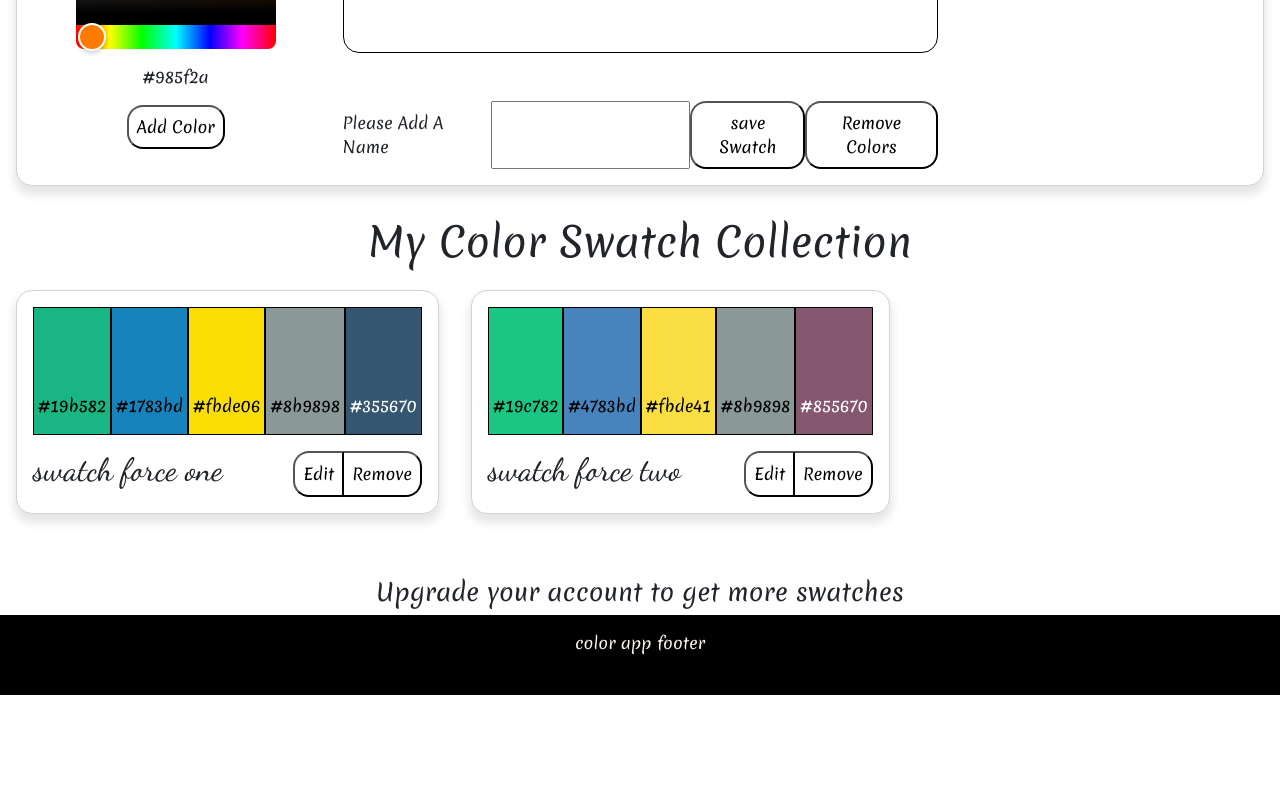
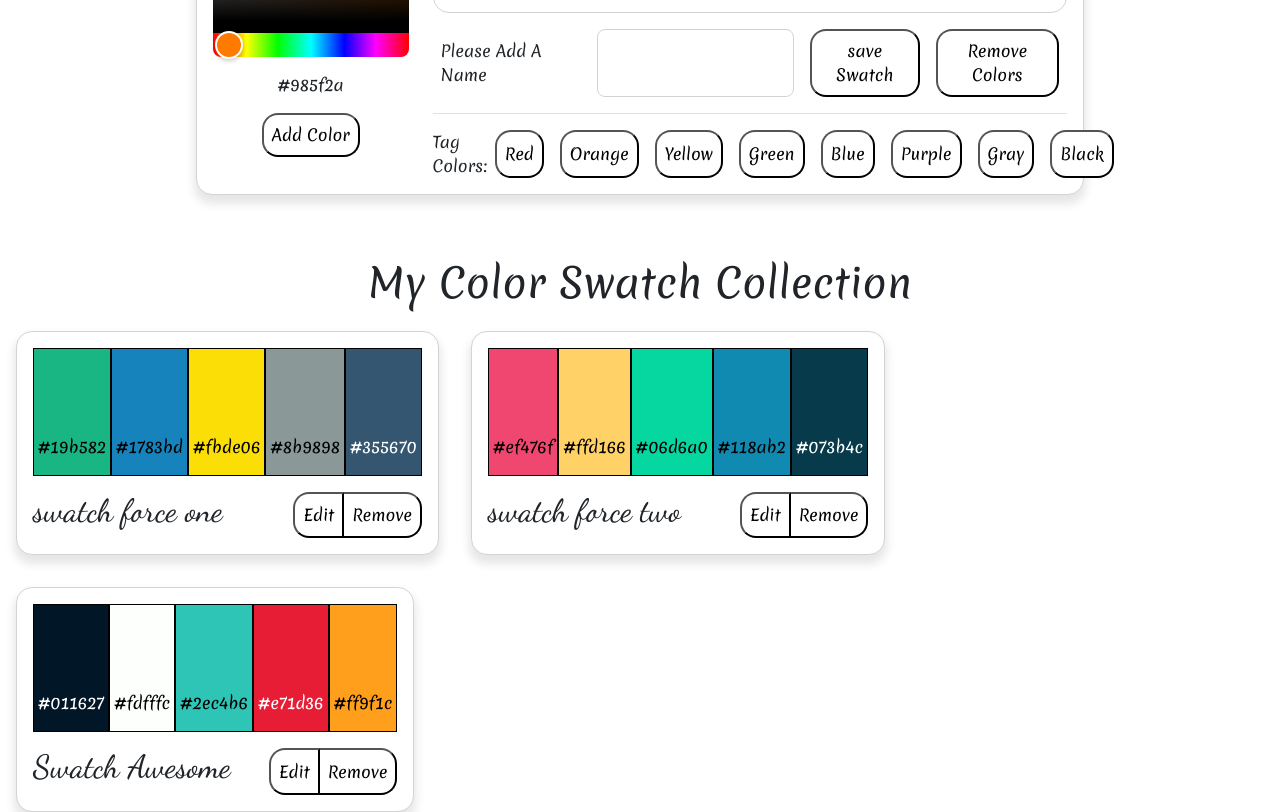
Before and after one commit to Adk1ns/color-app, a React (Create React App) app: page /MySwatches in a window 1280 px wide. Shown: the part 380-1192 px from the top of the page. Before the commit the page ends 1075 px from the top, so only its background shows below. Built offline with nearby package versions, Linux system fonts and the light colour scheme; a web font is replaced by a local one.

Commit message:
updated logic and css

```diff
--- a/src/App.css
+++ b/src/App.css
@@ -17,4 +17,5 @@
 }
 main {
 	background-color: white;
+	/* background-image: url('/home/j/Documents/code/Random Projects/color-app/src/Images/colorDrip.jpg'); */
 }
--- a/src/App.js
+++ b/src/App.js
@@ -53,27 +53,58 @@ function App(props) {
 			colors: [
 				{
 					id: 1,
-					color: '#19c782',
+					color: '#ef476f',
 					swatch: 'two',
 				},
 				{
 					id: 2,
-					color: '#4783bd',
+					color: '#ffd166',
 					swatch: 'two',
 				},
 				{
 					id: 3,
-					color: '#fbde41',
+					color: '#06d6a0',
 					swatch: 'two',
 				},
 				{
 					id: 4,
-					color: '#8b9898',
+					color: '#118ab2',
 					swatch: 'two',
 				},
 				{
 					id: 5,
-					color: '#855670',
+					color: '#073b4c',
+					swatch: 'two',
+				},
+			],
+		},
+		{
+			name: 'Swatch Awesome',
+			id: 292,
+			colors: [
+				{
+					id: 1,
+					color: '#011627',
+					swatch: 'two',
+				},
+				{
+					id: 2,
+					color: '#fdfffc',
+					swatch: 'two',
+				},
+				{
+					id: 3,
+					color: '#2ec4b6',
+					swatch: 'two',
+				},
+				{
+					id: 4,
+					color: '#e71d36',
+					swatch: 'two',
+				},
+				{
+					id: 5,
+					color: '#ff9f1c',
 					swatch: 'two',
 				},
 			],
@@ -135,7 +166,8 @@ function App(props) {
 					</Routes>
 				</main>
 				<footer className='footer text-center'>
-					<p className='Merienda pt-3'>color app footer</p>
+					<p className='Merienda pt-3 mb-0'>ColorSwatch.com</p>
+					<p>2022</p>
 				</footer>
 			</AppHeaderStyle>
 		</UserContext.Provider>
--- a/src/AppHeaderStyle.js
+++ b/src/AppHeaderStyle.js
@@ -80,5 +80,17 @@ const AppHeaderStyle = styled.div`
 		color: white;
 		text-decoration: none;
 	}
+
+	${'' /* other */}
+
+	.colorDrip-size {
+		height: 20%;
+		width: 100%;
+		border-radius: 1rem;
+	}
+	.border-bottom {
+		padding-bottom: 1rem;
+		border-bottom: 1px solid lightgray;
+	}
 `
 export default AppHeaderStyle
--- a/src/Components/CSS.js
+++ b/src/Components/CSS.js
@@ -7,7 +7,7 @@ const CSS = () => {
 				I'm thinking here I will have some CSS resources and/or tutorials??
 			</h3>
 			<h4>Merch?</h4>
-			<p>I don't fucking know yet so here is some lorem</p>
+			<p>I don't know yet so here is some lorem</p>
 			<p>
 				Lorem ipsum dolor sit amet, consectetur adipiscing elit, sed do eiusmod
 				tempor incididunt ut labore et dolore magna aliqua. Ut enim ad minim
--- a/src/Components/ColorConverter/ColorConverter.js
+++ b/src/Components/ColorConverter/ColorConverter.js
@@ -1,6 +1,6 @@
 import React from 'react'
 import ConverterStyle from './ConverterStyle'
-import chroma, { rgb } from 'chroma-js'
+import chroma from 'chroma-js'
 import { useState, useEffect } from 'react'
 
 const ColorConverter = () => {
@@ -33,6 +33,9 @@ const ColorConverter = () => {
 	const checker = () => {
 		setIsValid(chroma.valid(enteredValue))
 	}
+	if (nameConverted.split(' ').map((word) => word[0]) == '#') {
+		setNameConverted('N/A')
+	}
 
 	return (
 		<ConverterStyle>
@@ -58,11 +61,11 @@ const ColorConverter = () => {
 					<p>
 						RGB: ({rgbConverted[0]}, {rgbConverted[1]}, {rgbConverted[2]})
 					</p>
-					{/* <p>name: {nameConverted}</p> */}
+					<p>Name: {nameConverted}</p>
 
 					<p>
-						HSL: {hslConverted[0]}, {hslConverted[1]}, {hslConverted[2]},{' '}
-						{hslConverted[3]}
+						HSL: {hslConverted[0]}, {hslConverted[1]}%, {hslConverted[2]}
+						%, {hslConverted[3]}
 					</p>
 				</div>
 			</div>
--- a/src/Components/MainPage.js
+++ b/src/Components/MainPage.js
@@ -34,43 +34,6 @@ const MainPage = ({ mySwatches, setMySwatches }) => {
 					id: 5,
 					color: '#d90429',
 					swatch: 'one',
-				},
-			],
-		},
-		{
-			name: 'Trouser Brownies',
-			id: 20,
-			style: ['brown', 'autumn'],
-			colors: [
-				{
-					id: 1,
-					color: '#b57953',
-					swatch: 'two',
-				},
-				{
-					id: 2,
-					color: '#9d6441',
-					swatch: 'two',
-				},
-				{
-					id: 3,
-					color: '#875233',
-					swatch: 'two',
-				},
-				{
-					id: 4,
-					color: '#673820',
-					swatch: 'two',
-				},
-				{
-					id: 5,
-					color: '#552914',
-					swatch: 'two',
-				},
-				{
-					id: 6,
-					color: '#432818',
-					swatch: 'two',
 				},
 			],
 		},
@@ -147,6 +110,43 @@ const MainPage = ({ mySwatches, setMySwatches }) => {
 			],
 		},
 		{
+			name: 'Go Ducks!',
+			id: 67341,
+			style: ['green', 'summer', 'yellow'],
+			colors: [
+				{
+					id: 2,
+					color: '#60992b',
+					swatch: 'two',
+				},
+				{
+					id: 3,
+					color: '#fbde41',
+					swatch: 'two',
+				},
+				{
+					id: 4,
+					color: '#19c782',
+					swatch: 'two',
+				},
+				{
+					id: 5,
+					color: '#fffb45',
+					swatch: 'two',
+				},
+				{
+					id: 6,
+					color: '#2ec4b6',
+					swatch: 'two',
+				},
+				{
+					id: 7,
+					color: '#f9dd00',
+					swatch: 'two',
+				},
+			],
+		},
+		{
 			name: 'Mississippi Mud Snack',
 			id: 31,
 			style: ['brown', 'popular'],
@@ -196,7 +196,7 @@ const MainPage = ({ mySwatches, setMySwatches }) => {
 		{
 			name: 'Squatch Swatch',
 			id: 32,
-			style: ['bold'],
+			style: ['bold', 'green', 'blue', 'gray', 'yellow'],
 			colors: [
 				{
 					id: 1,
@@ -325,6 +325,75 @@ const MainPage = ({ mySwatches, setMySwatches }) => {
 			],
 		},
 		{
+			name: 'Garden Sample',
+			id: 6734,
+			style: ['green', 'summer'],
+			colors: [
+				{
+					id: 2,
+					color: '#164022',
+					swatch: 'two',
+				},
+				{
+					id: 3,
+					color: '#3d6233',
+					swatch: 'two',
+				},
+				{
+					id: 4,
+					color: '#60992b',
+					swatch: 'two',
+				},
+				{
+					id: 5,
+					color: '#2b9981',
+					swatch: 'two',
+				},
+				{
+					id: 6,
+					color: '#61b34b',
+					swatch: 'two',
+				},
+			],
+		},
+		{
+			name: 'Trouser Brownies',
+			id: 20,
+			style: ['brown', 'autumn'],
+			colors: [
+				{
+					id: 1,
+					color: '#b57953',
+					swatch: 'two',
+				},
+				{
+					id: 2,
+					color: '#9d6441',
+					swatch: 'two',
+				},
+				{
+					id: 3,
+					color: '#875233',
+					swatch: 'two',
+				},
+				{
+					id: 4,
+					color: '#673820',
+					swatch: 'two',
+				},
+				{
+					id: 5,
+					color: '#552914',
+					swatch: 'two',
+				},
+				{
+					id: 6,
+					color: '#432818',
+					swatch: 'two',
+				},
+			],
+		},
+		{
 			name: 'Pinky',
 			id: 35,
 			style: ['brown', 'pink', 'popular', 'autumn'],
@@ -356,6 +425,210 @@ const MainPage = ({ mySwatches, setMySwatches }) => {
 				},
 			],
 		},
+		{
+			name: 'Web Theme',
+			id: 1325,
+			style: ['blue', 'purple', 'black'],
+			colors: [
+				{
+					id: 1,
+					color: '#18879d',
+					swatch: 'two',
+				},
+				{
+					id: 2,
+					color: '#184f9d',
+					swatch: 'two',
+				},
+				{
+					id: 3,
+					color: '#49189d',
+					swatch: 'two',
+				},
+				{
+					id: 4,
+					color: '#000000',
+					swatch: 'two',
+				},
+			],
+		},
+		{
+			name: 'Green Team',
+			id: 1326,
+			style: ['green', 'teal', 'summer'],
+			colors: [
+				{
+					id: 1,
+					color: '#abc9aa',
+					swatch: 'two',
+				},
+				{
+					id: 2,
+					color: '#75db71',
+					swatch: 'two',
+				},
+				{
+					id: 3,
+					color: '#527b28',
+					swatch: 'two',
+				},
+				{
+					id: 4,
+					color: '#287b70',
+					swatch: 'two',
+				},
+				{
+					id: 5,
+					color: '#123811',
+					swatch: 'two',
+				},
+			],
+		},
+		{
+			name: 'Barney',
+			id: 1327,
+			style: ['green', 'purple', 'black'],
+			colors: [
+				{
+					id: 1,
+					color: '#49189d',
+					swatch: 'two',
+				},
+				{
+					id: 2,
+					color: '#527b28',
+					swatch: 'two',
+				},
+				{
+					id: 3,
+					color: '#000000',
+					swatch: 'two',
+				},
+			],
+		},
+		{
+			name: 'Merienda Verde',
+			id: 2326,
+			style: ['green', 'purple', 'black'],
+			colors: [
+				{
+					id: 1,
+					color: '#49189d',
+					swatch: 'two',
+				},
+				{
+					id: 2,
+					color: '#527b28',
+					swatch: 'two',
+				},
+				{
+					id: 3,
+					color: '#2d6a4f',
+					swatch: 'two',
+				},
+				{
+					id: 4,
+					color: '#2d6a4f',
+					swatch: 'two',
+				},
+			],
+		},
+		{
+			name: 'swatch force one',
+			id: 10,
+			style: ['yellow', 'green', 'blue', 'gray'],
+			colors: [
+				{
+					id: 1,
+					color: '#19b582',
+					swatch: 'one',
+				},
+				{
+					id: 2,
+					color: '#1783bd',
+					swatch: 'one',
+				},
+				{
+					id: 3,
+					color: '#fbde06',
+					swatch: 'one',
+				},
+				{
+					id: 4,
+					color: '#8b9898',
+					swatch: 'one',
+				},
+				{
+					id: 5,
+					color: '#355670',
+					swatch: 'one',
+				},
+			],
+		},
+		{
+			name: 'swatch force two',
+			id: 299,
+			style: ['black', 'green', 'red', 'orange'],
+			colors: [
+				{
+					id: 1,
+					color: '#ef476f',
+					swatch: 'two',
+				},
+				{
+					id: 2,
+					color: '#ffd166',
+					swatch: 'two',
+				},
+				{
+					id: 3,
+					color: '#06d6a0',
+					swatch: 'two',
+				},
+				{
+					id: 4,
+					color: '#118ab2',
+					swatch: 'two',
+				},
+				{
+					id: 5,
+					color: '#073b4c',
+					swatch: 'two',
+				},
+			],
+		},
+		{
+			name: 'Swatch Awesome',
+			id: 292,
+			style: ['black', 'green', 'red', 'orange'],
+			colors: [
+				{
+					id: 1,
+					color: '#011627',
+					swatch: 'two',
+				},
+				{
+					id: 2,
+					color: '#fdfffc',
+					swatch: 'two',
+				},
+				{
+					id: 3,
+					color: '#2ec4b6',
+					swatch: 'two',
+				},
+				{
+					id: 4,
+					color: '#e71d36',
+					swatch: 'two',
+				},
+				{
+					id: 5,
+					color: '#ff9f1c',
+					swatch: 'two',
+				},
+			],
+		},
 	])
 
 	const sortColor = (filter) => {
@@ -370,6 +643,8 @@ const MainPage = ({ mySwatches, setMySwatches }) => {
 			setPopSwatches(sortedColors)
 		}
 	}
+
+	//TODO: re-factor buttons
 
 	return (
 		<div className='mx-3'>
@@ -441,6 +716,7 @@ const MainPage = ({ mySwatches, setMySwatches }) => {
 				</div>
 				<div className='col-2 mt-5'>
 					<ColorConverter />
+					{/* <img className='colorDrip-size mt-4' src={colorDrip}></img> */}
 				</div>
 			</div>
 		</div>
--- a/src/Components/MySwatches.js
+++ b/src/Components/MySwatches.js
@@ -22,7 +22,7 @@ const MySwatches = ({ mySwatches, setMySwatches }) => {
 		<UserContext.Consumer>
 			{(ctx) => {
 				return (
-					<div className='Merienda'>
+					<div className='Merienda mt-2'>
 						{isLoggedIn && (
 							<>
 								{swatchPickerOpen && (
@@ -33,9 +33,9 @@ const MySwatches = ({ mySwatches, setMySwatches }) => {
 										setColorsInSwatch={setColorsInSwatch}
 									/>
 								)}
-								<h1 className='text-center pt-3'>My Color Swatch Collection</h1>
-								<div className='d-flex flex-wrap'>
-									<div className='d-flex align-items-center justify-content-around flex-wrap'>
+								<h1 className='text-center pt-5'>My Color Swatch Collection</h1>
+								<div className='d-flex flex-wrap justify-content-center'>
+									<div className='d-flex align-items-center flex-wrap'>
 										{mySwatches.map((swatch, index) => (
 											<MySwatch
 												swatch={swatch}
--- a/src/Components/MySwatches/MySwatch.js
+++ b/src/Components/MySwatches/MySwatch.js
@@ -9,9 +9,10 @@ const MySwatch = (props) => {
 		)
 	}
 	const editSwatch = () => {
-		props.setColorsInSwatch(props.swatch.colors)
+		props.setColorsInSwatch(props.swatch)
 		removeSwatch()
 	}
+	console.log(props)
 
 	return (
 		<SwatchPickerStyle>
--- a/src/Components/MySwatches/SwatchPicker.js
+++ b/src/Components/MySwatches/SwatchPicker.js
@@ -1,12 +1,11 @@
-import React, { useLayoutEffect } from 'react'
+import React from 'react'
 import { HexColorPicker } from 'react-colorful'
 import { RgbaStringColorPicker } from 'react-colorful'
 import { HslaStringColorPicker } from 'react-colorful'
-import { useState, useEffect } from 'react'
+import { useState } from 'react'
 import SwatchDiv from './SwatchDiv'
 import SwatchPickerStyle from './SwatchPickerStyle'
 import chroma from 'chroma-js'
-import MySwatches from '../MySwatches'
 
 const SwatchPicker = (
 	props,
@@ -19,6 +18,7 @@ const SwatchPicker = (
 	const [colorFormat, setColorFormat] = useState('hex')
 	const [name, setSwatchName] = useState('Please Add A Name')
 	const [colorRemover, setColorRemover] = useState(false)
+	const [addButton, setAddButton] = useState(false)
 
 	const hexFormat = () => {
 		setColorFormat('hex')
@@ -35,8 +35,11 @@ const SwatchPicker = (
 		const id = Math.floor(Math.random() * 10000) + 1
 		const newColor = { id, color }
 		props.setColorsInSwatch([...props.colorsInSwatch, newColor])
+		if (props.colorsInSwatch.length === 9) {
+			setAddButton(true)
+		}
 	}
-	console.log(props.setMySwatches)
+	console.log(props.colorsInSwatch.length)
 
 	const saveButton = () => {
 		//new error in save button, crash on save
@@ -53,12 +56,16 @@ const SwatchPicker = (
 		props.setColorsInSwatch(
 			props.colorsInSwatch.filter((color) => color.id !== id)
 		)
+		if (props.colorsInSwatch.length < 11) {
+			console.log('no')
+			setAddButton(false)
+		}
 	}
 
 	return (
 		<SwatchPickerStyle>
-			<div className='container-create m-3 Merienda swatch-picker-border box-shadow'>
-				<div className='col m-2 '>
+			<div className='d-flex justify-content-center px-5'>
+				<div className='container-create m-3 p-3 Merienda swatch-picker-border box-shadow col-9'>
 					<div className='row'>
 						<div className='col-3'>
 							<div className='button-container d-flex justify-content-center '>
@@ -81,7 +88,10 @@ const SwatchPicker = (
 										<p>{color}</p>
 									</div>
 									<div className='d-flex justify-content-center'>
-										<button className='BTN-Single' onClick={addColor}>
+										<button
+											className='BTN-Single'
+											onClick={addColor}
+											disabled={addButton}>
 											Add Color
 										</button>
 									</div>
@@ -96,7 +106,10 @@ const SwatchPicker = (
 										<p>{color}</p>
 									</div>
 									<div className='d-flex justify-content-center'>
-										<button onClick={addColor} className='BTN-Single'>
+										<button
+											onClick={addColor}
+											className='BTN-Single'
+											disabled={addButton}>
 											Add Color
 										</button>
 									</div>
@@ -111,16 +124,19 @@ const SwatchPicker = (
 										<p>{color}</p>
 									</div>
 									<div className='d-flex justify-content-center'>
-										<button onClick={addColor} className='BTN-Single'>
+										<button
+											onClick={addColor}
+											className='BTN-Single'
+											disabled={addButton}>
 											Add Color
 										</button>
 									</div>
 								</>
 							)}
 						</div>
-						<div className='col-6'>
+						<div className='col-9'>
 							{props.colorsInSwatch && (
-								<div className=' swatch-div-container d-flex align-items-center flex-wrap mt-2'>
+								<div className='swatch-div-container d-flex align-items-center flex-wrap mt-2'>
 									{props.colorsInSwatch.map((color, index) => (
 										<SwatchDiv
 											bg={color}
@@ -131,28 +147,42 @@ const SwatchPicker = (
 									))}
 								</div>
 							)}
-							<div className='d-flex justify-content-between pt-5'>
-								<p className='my-auto'>{name}</p>
+							<div className='d-flex justify-content-center pt-3 border-bottom'>
+								<p className='my-auto mx-2'>{name}</p>
 								<input
+									className='input-name mx-2'
 									type='text'
 									onChange={(e) => setSwatchName(e.target.value)}
 								/>
 
-								<button className='BTN-Single' onClick={saveButton}>
+								<button className='BTN-Single mx-2' onClick={saveButton}>
 									save Swatch
 								</button>
 								<div>
-									<button className='BTN-Single' onClick={removeClickHandler}>
+									<button
+										className='BTN-Single mx-2'
+										onClick={removeClickHandler}>
 										{colorRemover ? 'Done' : 'Remove Colors'}
 									</button>
 								</div>
 							</div>
-						</div>
-						<div className='col-3'>
-							<h1> </h1>
+							<div className='d-flex justify-content-around pt-3'>
+								<p className='my-auto'>Tag Colors:</p>
+								<button className='BTN-Single mx-2'>Red</button>
+								<button className='BTN-Single mx-2'>Orange</button>
+								<button className='BTN-Single mx-2'>Yellow</button>
+								<button className='BTN-Single mx-2'>Green</button>
+								<button className='BTN-Single mx-2'>Blue</button>
+								<button className='BTN-Single mx-2'>Purple</button>
+								<button className='BTN-Single mx-2'>Gray</button>
+								<button className='BTN-Single mx-2'>Black</button>
+							</div>
 						</div>
 					</div>
 				</div>
+				{/* <div className='col-3 swatch-picker-border box-shadow m-3'>
+					<h1>Ads here</h1>
+				</div> */}
 			</div>
 		</SwatchPickerStyle>
 	)
--- a/src/Components/MySwatches/SwatchPickerStyle.js
+++ b/src/Components/MySwatches/SwatchPickerStyle.js
@@ -5,6 +5,11 @@ const SwatchPickerStyle = styled.div`
 		border: none;
 	}
 	.container-create {
+	}
+	.colorDrip-size {
+		height: 95%;
+		width: 100%;
+		border-radius: 1rem;
 	}
 	.copied {
 		font-weight: bold;
@@ -34,6 +39,10 @@ const SwatchPickerStyle = styled.div`
 		width: 2.2em;
 		height: 2.2em;
 	}
+	.input-name {
+		border-radius: 0.5rem;
+		border: 1px solid lightgray;
+	}
 	.swatch-div {
 		border: 1px solid black;
 		width: 100%;
@@ -47,8 +56,8 @@ const SwatchPickerStyle = styled.div`
 	}
 
 	.swatch-div-container {
-		border: 1px solid black;
-		min-height: 16rem;
+		border: 1px solid lightgray;
+		min-height: 13rem;
 		border-radius: 1rem;
 		padding: 0.75rem;
 		background-color: white;
```
Also changed, not shown: src/Images/colorDrip.jpg (added).
